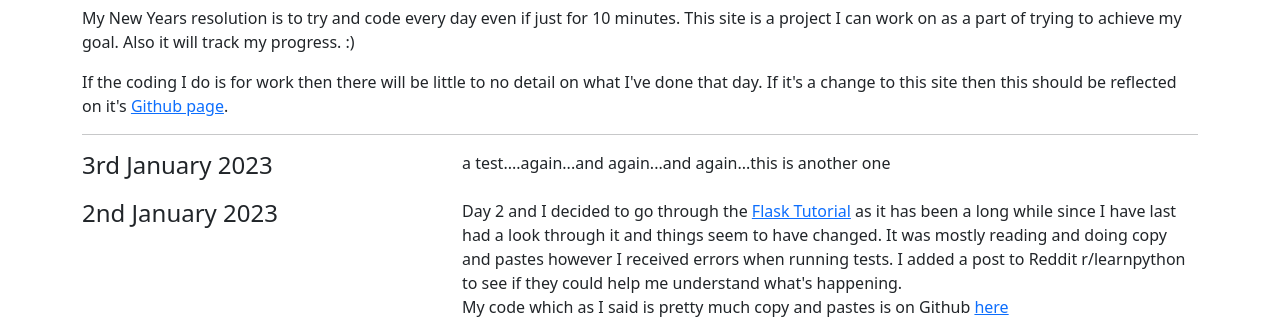
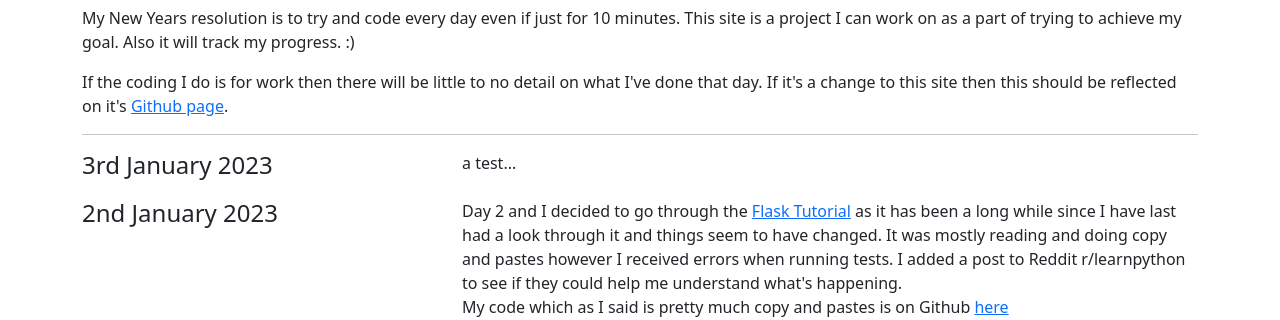
Before and after one commit to ceaveson/www.eaveson.co.uk, a Flask app: page / in a window 1280 px wide. Shown: the part 50-370 px from the top of the page. Run offline with Flask 2, Linux system fonts and the light colour scheme.

Commit message:
update git push

```diff
--- a/templates/home.html
+++ b/templates/home.html
@@ -23,7 +23,7 @@ If the coding I do is for work then there will be little to no detail on what I'
     <div class="row">
         <div class="col-4"><h4>3rd January 2023</h4></div>
         <div class="col-8">
-            a test....again...and again...and again...this is another one<br><br>
+            a test...<br><br>
             </div>
         </div>
     <div class="row">
```
